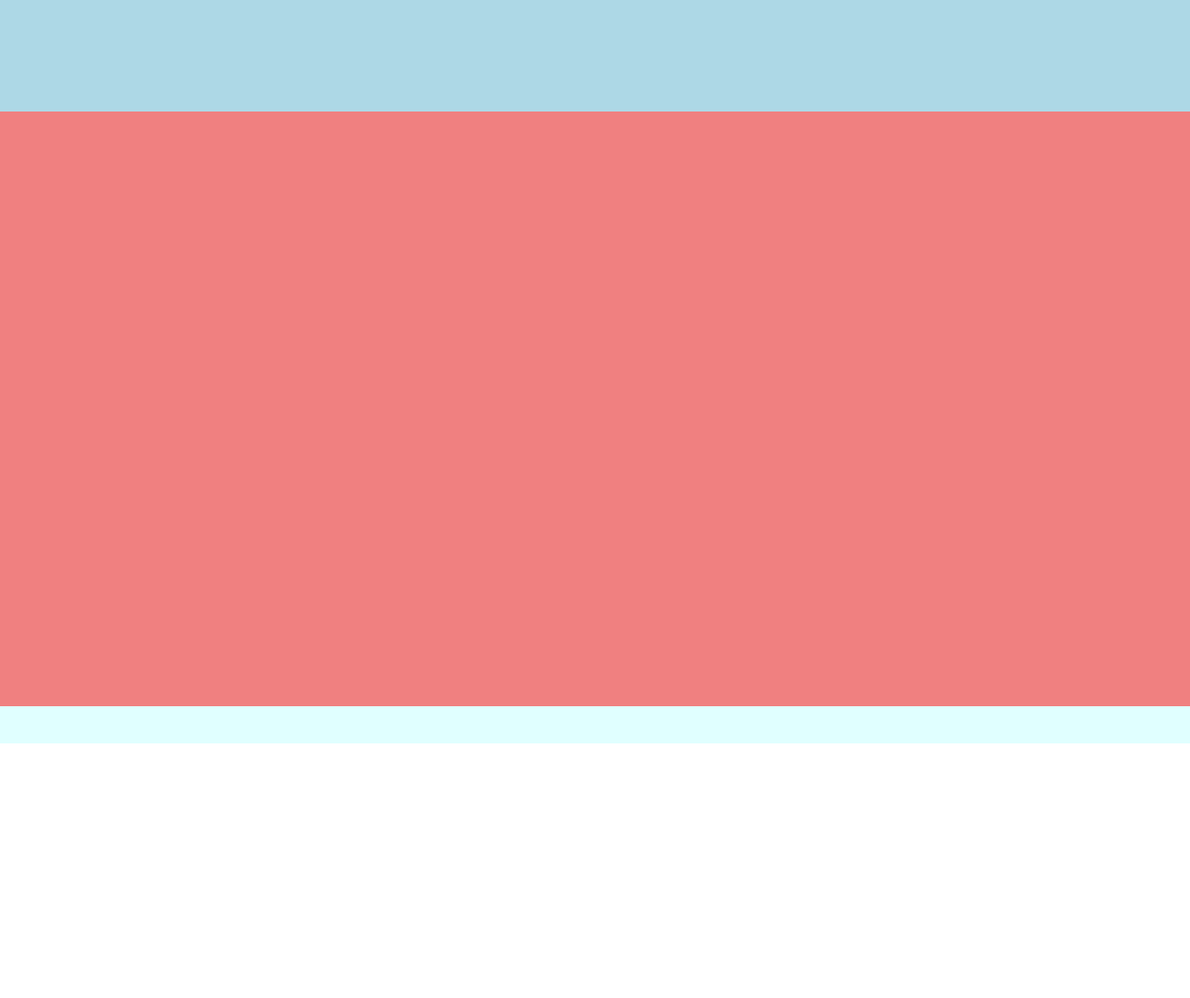
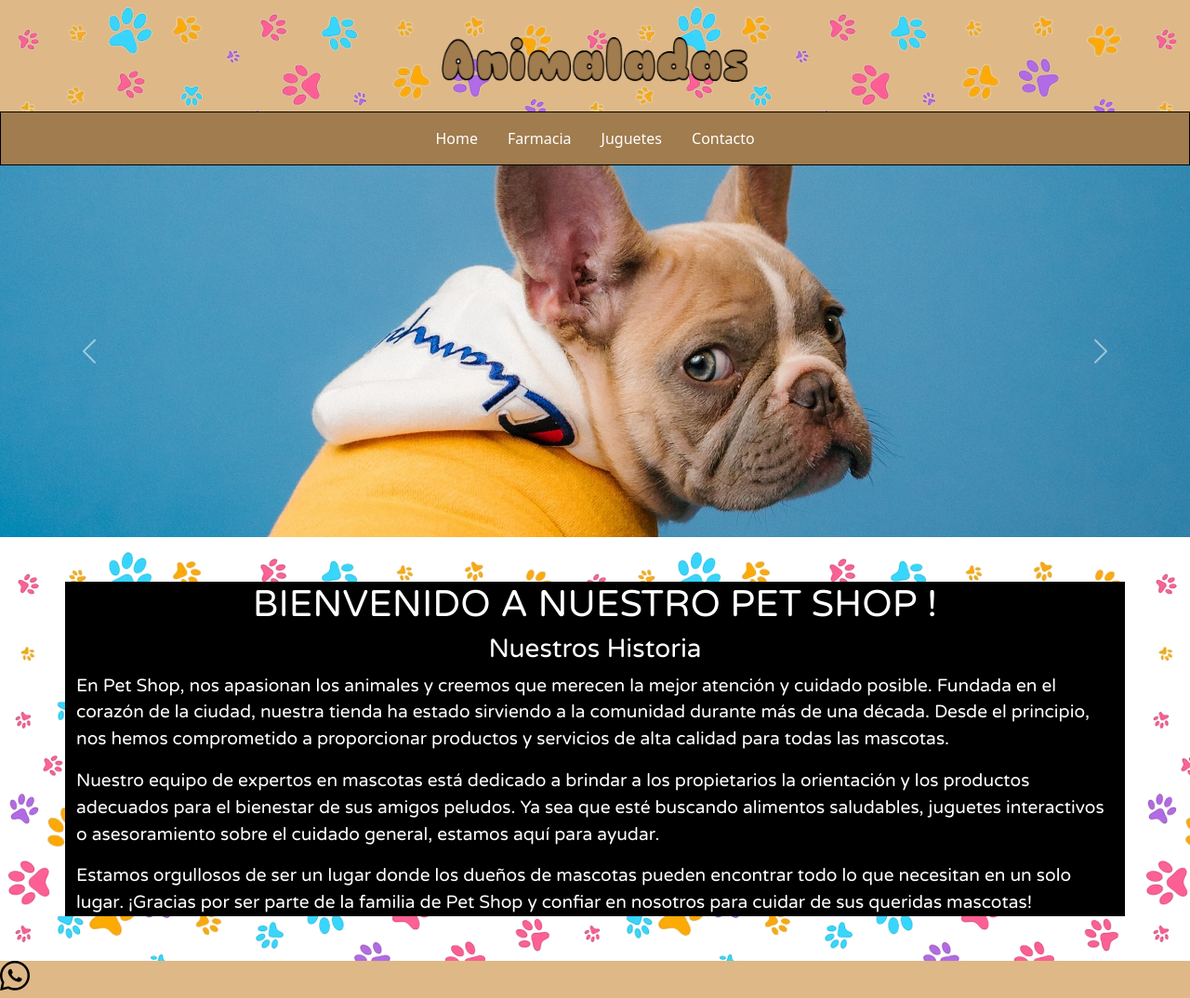
Before and after one commit to NazaRamos/AnimaladasChallenge, a plain HTML site: page index.html in a window 1280 px wide. Shown: the whole page at 93% size. Before the commit the page ends 800 px from the top, so only its background shows below. Drawn offline with nearby package versions, Linux system fonts and the light colour scheme; a web font is replaced by a local one.

Commit message:
nachaaaaa

```diff
--- a/assets/styles/estilo.css
+++ /dev/null
@@ -1,20 +0,0 @@
-*{
-    margin: 0;
-    padding: 0;
-    box-sizing: border-box;
-}
-
-header{
-    min-height: 15vh;
-    background-color: lightblue;
-}
-
-main{
-    min-height: 80vh;
-    background-color: lightcoral;
-}
-
-footer{
-    min-height: 5vh;
-    background-color: lightcyan;
-}
--- /dev/null
+++ b/assets/styles/styles.css
@@ -0,0 +1,96 @@
+*{
+    margin: 0;
+    padding: 0;
+    box-sizing: border-box;
+}
+
+body{
+    background-image: url(../images/fondo-colorido-modelo-huellas-pata-perro-o-gato_1017-30662-removebg-preview.png)
+}
+
+header{
+    min-height: 15vh;
+    background-color: burlywood;
+    background-image: url(../images/fondo-colorido-modelo-huellas-pata-perro-o-gato_1017-30662-removebg-preview.png);
+}
+
+main{
+    min-height: 80vh;
+    background-color:white;
+    object-fit: contain;
+    background-image: url(../images/fondo-colorido-modelo-huellas-pata-perro-o-gato_1017-30662-removebg-preview.png);
+
+}
+
+.navbar{
+    background-color: rgb(160, 124, 78);
+}
+footer{
+    min-height: 5vh;
+    background-color: burlywood;
+    display: flex;
+    gap: .3rem;
+}
+
+/* Header  */
+
+.DivHeader{
+    display: flex;
+    justify-content: center;
+    gap: 2rem;
+    align-items: center;
+    color: rgb(255, 255, 255);
+}
+
+.imgHeader{
+    height: 4rem;
+}
+@media (min-width: 320px) and (max-width : 500px){
+    .imgHeader{
+        height: 2rem;
+    }
+}
+
+/* Main  */
+
+.carousel img{
+    height: 50vh;
+    object-fit: cover;
+}
+
+.img1{
+    object-position: 50%;
+}
+.img2{
+    object-position: 20% 55%;
+}
+.img3{
+    object-fit: cover;
+    object-position: 20% 35%;
+}
+.img4{
+    object-position: 20% 35%;
+}
+
+
+.historia{
+    color:rgb(255, 255, 255);
+    text-shadow: 1px 2px  rgb(0, 0, 0);
+    font-size: 1.2em;
+    background-color: rgb(0, 0, 0);
+    font-family: 'Varela Round', sans-serif;
+}
+
+.li>a{
+    color: white;
+    text-decoration: none;
+    text-transform: none;
+}
+
+#nav{
+    border:1px solid  black;
+}
+
+a>img{
+    height: 2rem;
+}
--- a/index.html
+++ b/index.html
@@ -1,20 +1,73 @@
 <!DOCTYPE html>
-<html lang="es">
+<html lang="en">
 <head>
     <meta charset="UTF-8">
     <meta name="viewport" content="width=device-width, initial-scale=1.0">
-    <title>Animaladas||Inicio</title>
-    <link rel="stylesheet" href="./assets/styles/estilo.css">
+    <title>Pet Shop - Tienda de Mascotas</title>
+    <link rel="stylesheet" href="./assets/styles/styles.css">
+    <link rel="shortcut icon" href="./assets/images/pngwing.com.png" type="image/x-icon">
+    <link href="https://cdn.jsdelivr.net/npm/bootstrap@5.3.1/dist/css/bootstrap.min.css" rel="stylesheet" integrity="sha384-4bw+/aepP/YC94hEpVNVgiZdgIC5+VKNBQNGCHeKRQN+PtmoHDEXuppvnDJzQIu9" crossorigin="anonymous">
+    <link rel="preconnect" href="https://fonts.googleapis.com">
+    <link rel="preconnect" href="https://fonts.gstatic.com" crossorigin>
+    <link href="https://fonts.googleapis.com/css2?family=Barriecito&family=Indie+Flower&family=Titan+One&family=Varela+Round&display=swap" rel="stylesheet">
 </head>
 <body>
-    <header>
+    <header class="text-white text-center py-4">
+        <div class="DivHeader">
 
+            <img class="imgHeader" src="./assets/images/titulo.png" alt="">
+        </div>
     </header>
+    <nav class="navbar navbar-expand-lg d-flex justify-content-center" id="nav">
+        <ul class="nav nav-pills nav-fill">
+            <li class="nav-item">
+              <a class="nav-link text-white" href="#">Home</a>
+            </li>
+            <li class="nav-item">
+              <a class="nav-link text-white" href="#">Farmacia</a>
+            </li>
+            <li class="nav-item">
+              <a class="nav-link text-white" href="#">Juguetes</a>
+            </li>
+            <li class="nav-item">
+                <a class="nav-link text-white" href="#">Contacto</a>
+            </li>
+          </ul>
+    </nav>
     <main>
-
+        <div id="carouselExampleFade" class="carousel slide carousel-fade">
+            <div class="carousel-inner">
+              <div class="carousel-item active">
+                <img src="./assets/images/foto1.jpg" class="img1 d-block w-100" alt="...">
+              </div>
+              <div class="carousel-item">
+                <img src="./assets/images/foto2.jpg" class="img2 d-block w-100" alt="...">
+              </div>
+              <div class="carousel-item">
+                <img src="./assets/images/foto3.jpg" class="img3 d-block w-100" alt="...">
+              </div>
+            </div>
+            <button class="carousel-control-prev" type="button" data-bs-target="#carouselExampleFade" data-bs-slide="prev">
+              <span class="carousel-control-prev-icon" aria-hidden="true"></span>
+              <span class="visually-hidden">Previous</span>
+            </button>
+            <button class="carousel-control-next" type="button" data-bs-target="#carouselExampleFade" data-bs-slide="next">
+              <span class="carousel-control-next-icon" aria-hidden="true"></span>
+              <span class="visually-hidden">Next</span>
+            </button>
+          </div>
+          <div class="historia container my-5">
+            <h1 class="text-center">BIENVENIDO A NUESTRO PET SHOP !</h1>
+            <h3 class="text-center">Nuestros Historia</h3>
+            <p>En Pet Shop, nos apasionan los animales y creemos que merecen la mejor atención y cuidado posible. Fundada en el corazón de la ciudad, nuestra tienda ha estado sirviendo a la comunidad durante más de una década. Desde el principio, nos hemos comprometido a proporcionar productos y servicios de alta calidad para todas las mascotas.</p>
+            <p>Nuestro equipo de expertos en mascotas está dedicado a brindar a los propietarios la orientación y los productos adecuados para el bienestar de sus amigos peludos. Ya sea que esté buscando alimentos saludables, juguetes interactivos o asesoramiento sobre el cuidado general, estamos aquí para ayudar.</p>
+            <p>Estamos orgullosos de ser un lugar donde los dueños de mascotas pueden encontrar todo lo que necesitan en un solo lugar. ¡Gracias por ser parte de la familia de Pet Shop y confiar en nosotros para cuidar de sus queridas mascotas!</p>
+        </div>
     </main>
     <footer>
-
+      <a href="">
+        <img src="./assets/images/whatsapp.png" alt="facebook_logo_link"></a>
     </footer>
+    <script src="https://cdn.jsdelivr.net/npm/bootstrap@5.3.1/dist/js/bootstrap.bundle.min.js" integrity="sha384-HwwvtgBNo3bZJJLYd8oVXjrBZt8cqVSpeBNS5n7C8IVInixGAoxmnlMuBnhbgrkm" crossorigin="anonymous"></script>
 </body>
 </html>
```
Also changed, not shown: assets/images/facebook.png (added), assets/images/fondo-colorido-modelo-huellas-pata-perro-o-gato_1017-30662-removebg-preview.png (added), assets/images/foto1.jpg (added), assets/images/foto2.jpg (added), assets/images/foto3.jpg (added), assets/images/foto4.jpg (added), assets/images/instagram.png (added), assets/images/logo.png (added), assets/images/pngwing.com.png (added), assets/images/titulo.png (added), assets/images/whatsapp.png (added), assets/images/x.png (added).
